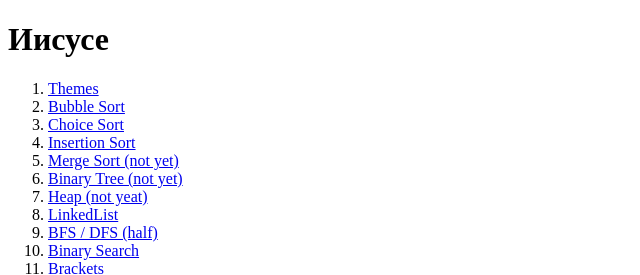
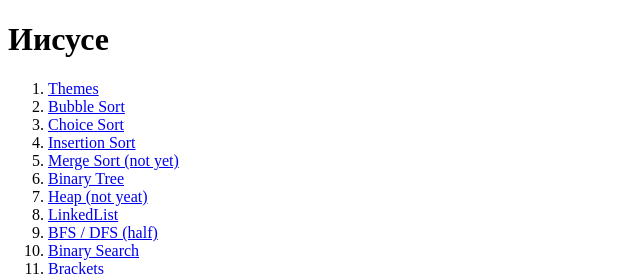
Before and after one commit to Udobnaja/algorithm, a plain HTML site: page index.html in a window 1280 px wide. Shown: the top 275 px of the page, 0-640 px from the left. Drawn offline with Linux system fonts and the light colour scheme.

Commit message:
apply к предыдущему комиту

```diff
--- a/index.html
+++ b/index.html
@@ -37,7 +37,7 @@
         </li>
         <li>
             <a href="./binaryTree/index.html">
-                Binary Tree (not yet)
+                Binary Tree
             </a>
         </li>
         <li>
```
